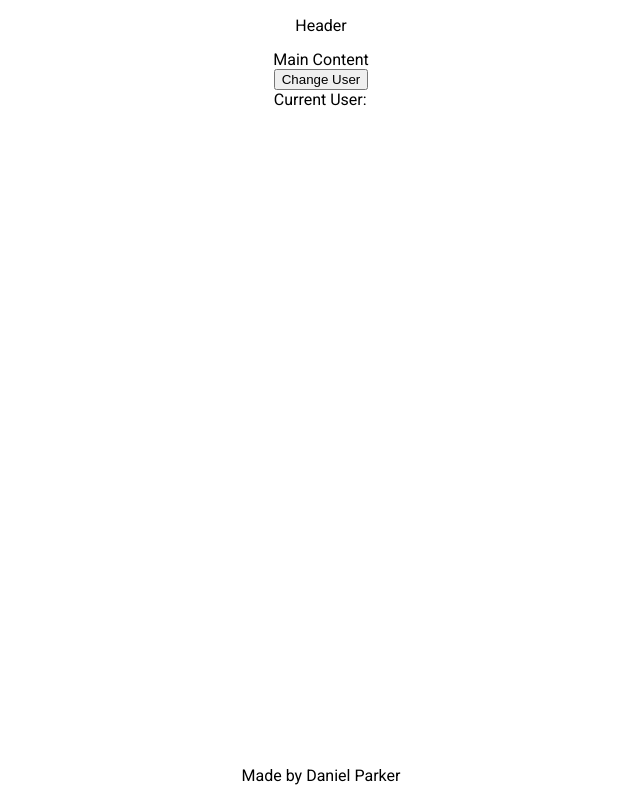
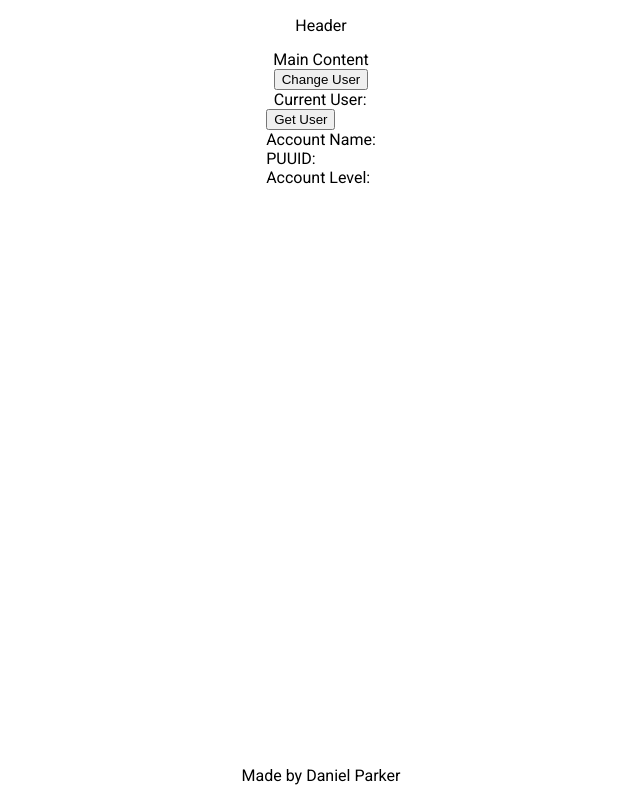
Before and after one commit to dunsd/runeterra-project, a React (Create React App) app: page / in a window 1280 px wide. Shown: the whole page, without its empty margins (319-959 px from the left). Built offline with nearby package versions, Linux system fonts and the light colour scheme; no server answers.

Commit message:
Add Riot user account API functions and display
Set userinfo to state and display in div

```diff
--- a/package.json
+++ b/package.json
@@ -6,6 +6,7 @@
     "@testing-library/jest-dom": "^5.16.5",
     "@testing-library/react": "^13.4.0",
     "@testing-library/user-event": "^13.5.0",
+    "cors-anywhere": "^0.4.4",
     "react": "^18.2.0",
     "react-dom": "^18.2.0",
     "react-scripts": "5.0.1",
@@ -34,5 +35,7 @@
       "last 1 firefox version",
       "last 1 safari version"
     ]
-  }
+  },
+  "proxy": "http://localhost:3000"
+
 }
--- a/src/components/APIDetails.js
+++ b/src/components/APIDetails.js
@@ -1,14 +1,23 @@
-import React from "react";
-import key from "../services/APIKey";
+import React, { useState } from "react";
 import { fetchUserDetails } from "../services/APICalls";
 
 const APIDetails = () => {
 
+   const [userInfo, setUserInfo] = useState({});
 
+    async function getUser(name) {
+        const userData = await fetchUserDetails(name);
+        setUserInfo(userData);
+        console.log(userInfo);
+    }
 
     return (
         <div>
-
+            <button onClick={() => getUser("Ulfilas")}>Get User</button>
+            {userInfo.id}
+            <div className="userName">Account Name: {userInfo.name || ""}</div>
+            <div className="userPUUID">PUUID: {userInfo.puuid || ""}</div>
+            <div className="userLevel">Account Level: {userInfo.summonerLevel || ""}</div>
         </div>
     )
 }
--- a/src/services/APICalls.js
+++ b/src/services/APICalls.js
@@ -2,8 +2,15 @@ import key from "./APIKey";
 
 async function fetchUserDetails(id) {
     try {
-        const response = fetch('https://euw1.api.riotgames.com/lol/summoner/v4/summoners/by-name/$'+id+key);
-        return await response.json();
+        const response = await fetch('https://euw1.api.riotgames.com/lol/summoner/v4/summoners/by-name/'
+        +id+'?api_key=' + key,
+        {
+            mode: 'cors',
+        });
+        const data = await response.json();
+        console.log(data);
+        return data;
+
     }
     catch(error) {
         console.log(error);
```
Also changed, not shown: 1 other file (tests, documents, lock files or other folders).
